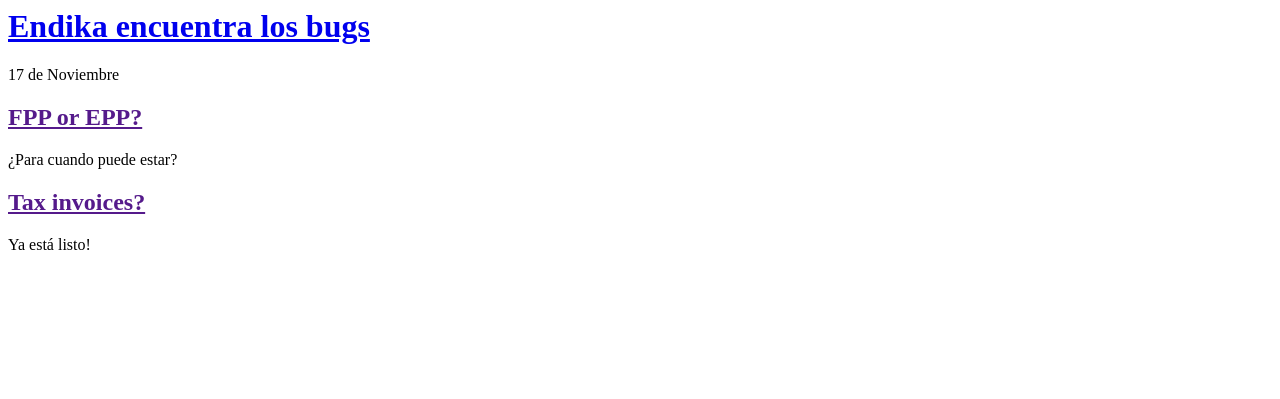
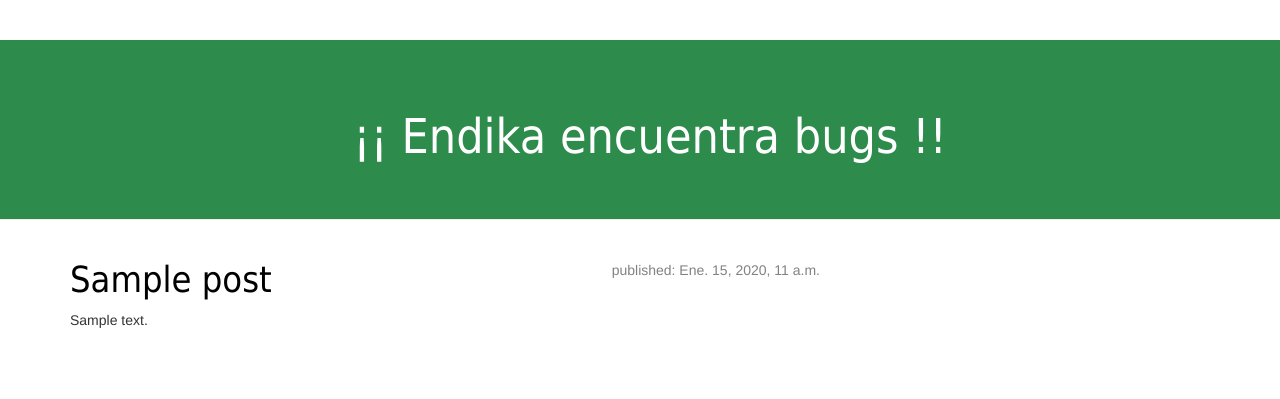
Before and after one commit to MartaOtero/my-first-blog, a Django app: template blog/templates/blog/post_list.html in a window 1280 px wide. Shown: the top 399 px of the page. Run offline with Django 3.2, Linux system fonts and the light colour scheme; the template is opened without the code that fills it: values that come from a table or form of the project are taken from there, others are empty; tables that the repository leaves empty hold one stand-in row (values such as "Sample post"); some libraries are stand-ins or nearby versions.

Commit message:
update css

```diff
--- /dev/null
+++ b/blog/static/css/blog.css
@@ -0,0 +1,56 @@
+h1 a {
+    color: #2D8C4B;
+    font-family: 'Tahoma';
+
+}
+
+.page-header {
+    background-color: #2D8C4B;
+    margin-top: 0;
+    padding: 50px 20px 20px 40px;
+    height: 180px;
+    text-align: center;
+
+}
+
+.page-header h1, .page-header h1 a, .page-header h1 a:visited, .page-header h1 a:active {
+    color: #ffffff;
+    font-size: 36pt;
+    text-decoration: none;
+}
+
+.content {
+    margin-left: 40px;
+}
+
+h1, h2, h3, h4 {
+    font-family: 'Tahoma', cursive;
+}
+
+.date {
+    float: right;
+    color: #828282;
+}
+
+.save {
+    float: right;
+}
+
+.post-form textarea, .post-form input {
+    width: 100%;
+}
+
+.top-menu, .top-menu:hover, .top-menu:visited {
+    color: #ffffff;
+    float: right;
+    font-size: 26pt;
+    margin-right: 20px;
+}
+
+.post {
+    margin-bottom: 70px;
+}
+
+.post h1 a, .post h1 a:visited {
+    color: #000000;
+}
--- a/blog/templates/blog/post_list.html
+++ b/blog/templates/blog/post_list.html
@@ -1,22 +1,34 @@
+{% load static %}
+
 <html>
     <head>
         <title>QA</title>
+        <link rel="stylesheet" href="{% static 'css/blog.css' %}">
+
     </head>
     <body>
-        <div>
-            <h1><a href="/">Endika encuentra los bugs</a></h1>
+        <div class="page-header">
+    <h1><a href="/">¡¡ Endika encuentra bugs !!</a></h1>
+</div>
+<div class="content container">
+    <div class="row">
+        <div class="col-md-8">
+            {% for post in posts %}
+                <div class="post">
+                    <div class="date">
+                        <p>published: {{ post.published_date }}</p>
+                    </div>
+                    <h1><a href="">{{ post.title }}</a></h1>
+                    <p>{{ post.text|linebreaksbr }}</p>
+                </div>
+            {% endfor %}
         </div>
+    </div>
+</div>
 
-        <div>
-            <p>17 de Noviembre</p>
-            <h2><a href="">FPP or EPP?</a></h2>
-            <p>¿Para cuando puede estar?</p>
-        </div>
 
-        <div>
-            <p></p>
-            <h2><a href="">Tax invoices?</a></h2>
-            <p>Ya está listo!</p>
-        </div>
     </body>
+
 </html>
+<link rel="stylesheet" href="//maxcdn.bootstrapcdn.com/bootstrap/3.2.0/css/bootstrap.min.css">
+<link rel="stylesheet" href="//maxcdn.bootstrapcdn.com/bootstrap/3.2.0/css/bootstrap-theme.min.css">
--- a/blog/views.py
+++ b/blog/views.py
@@ -1,4 +1,7 @@
 from django.shortcuts import render
+from django.utils import timezone
+from .models import Post
 
 def post_list(request):
-    return render(request, 'blog/post_list.html', {})
+    posts = Post.objects.filter(published_date__lte=timezone.now()).order_by('published_date')
+    return render(request, 'blog/post_list.html', {'posts': posts})
```
